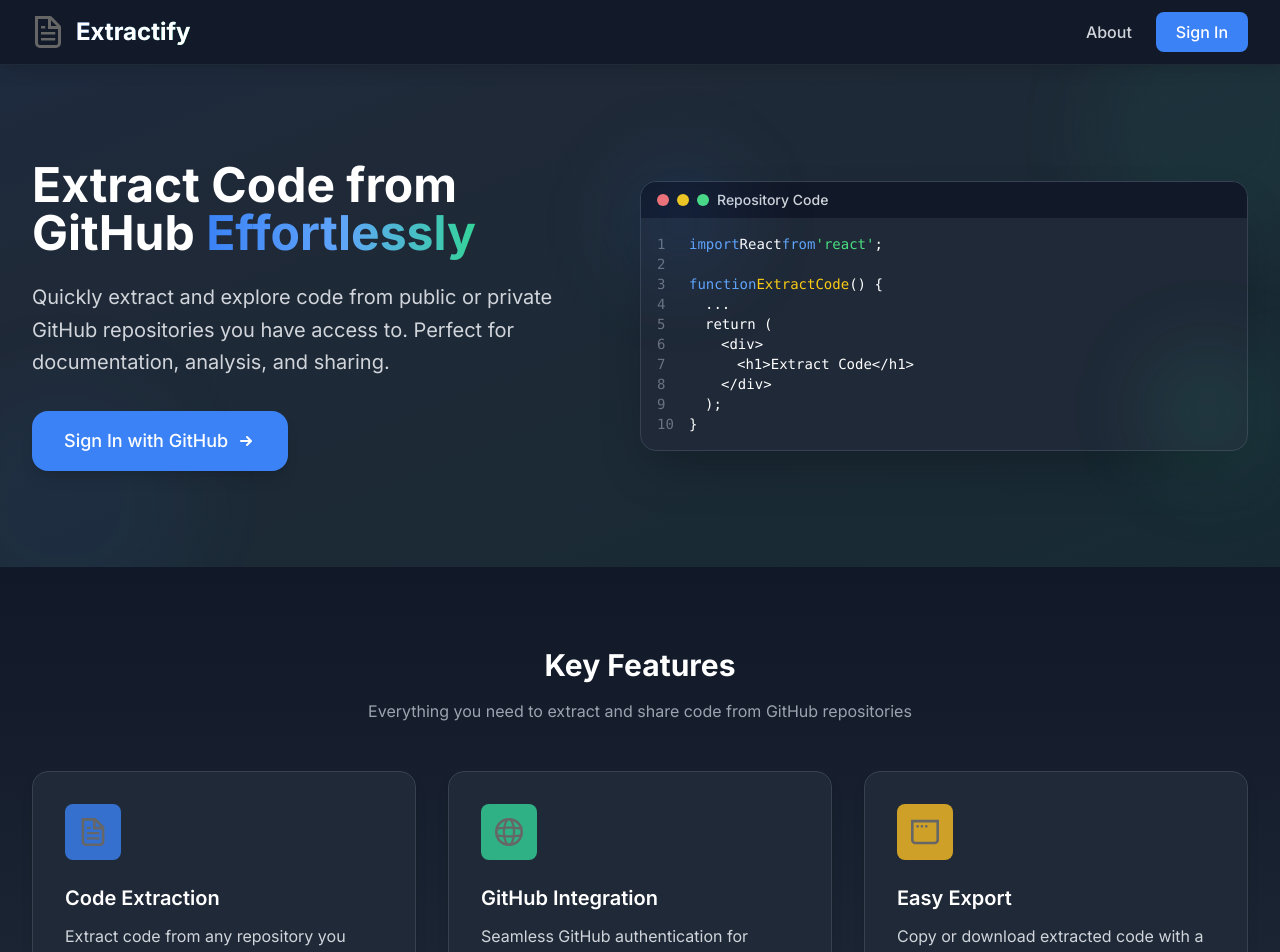
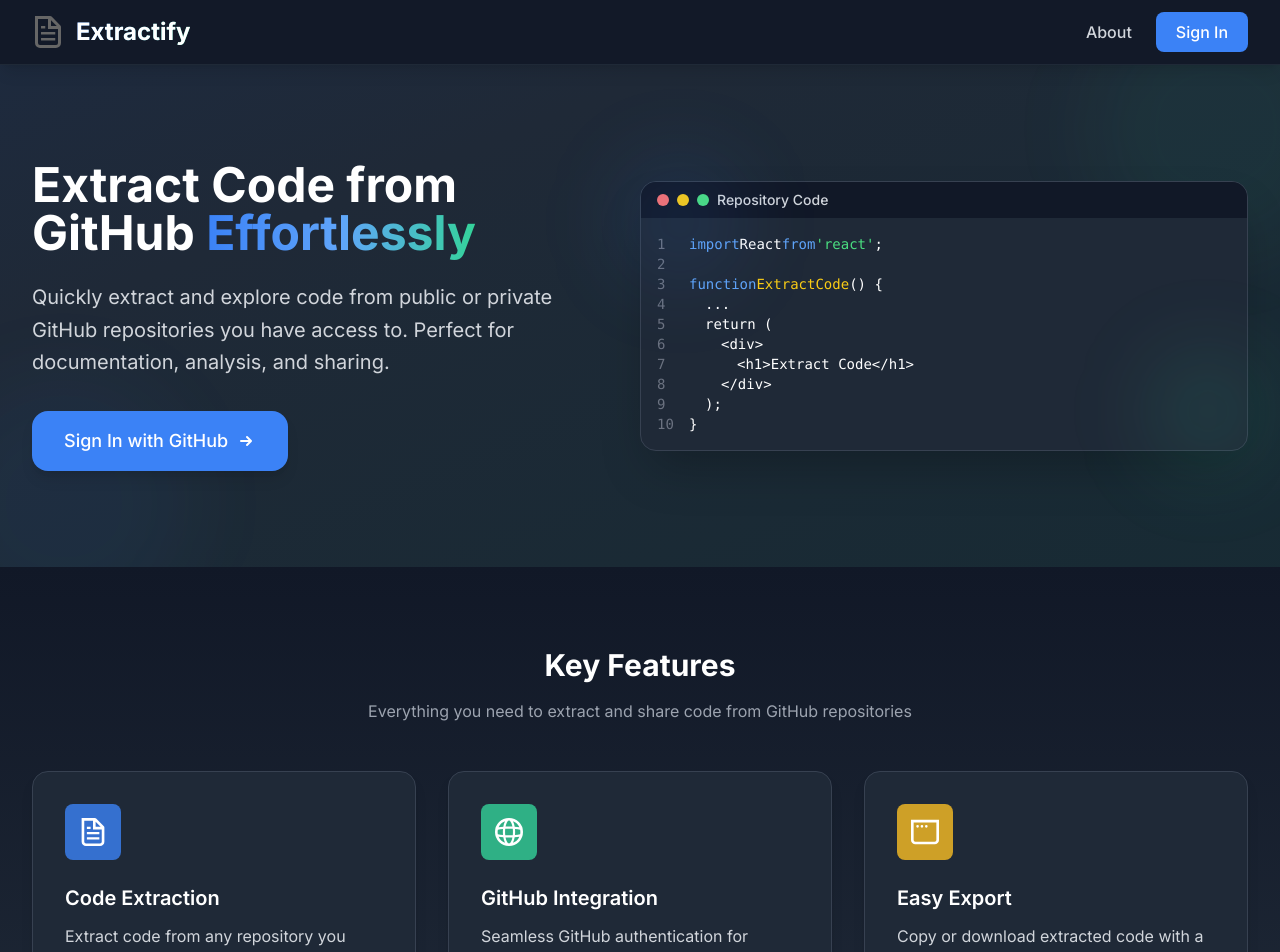
Before and after one commit to P541M/extractify, a Next.js app: page / in a window 1280 px wide. Shown: the top 952 px of the page. Built offline with nearby package versions, Linux system fonts and the light colour scheme; no server answers.

Commit message:
made icons white on landing page

```diff
--- a/src/pages/index.tsx
+++ b/src/pages/index.tsx
@@ -234,7 +234,7 @@
                   alt="Code Files"
                   width={28}
                   height={28}
-                  className="transition-transform duration-300 group-hover:scale-110"
+                  className="transition-transform duration-300 group-hover:scale-110 filter brightness-0 invert"
                 />
               </div>
               <h3 className="text-xl font-semibold text-white mb-3 group-hover:text-primary transition-colors duration-300">
@@ -252,7 +252,7 @@
                   alt="GitHub"
                   width={28}
                   height={28}
-                  className="transition-transform duration-300 group-hover:scale-110"
+                  className="transition-transform duration-300 group-hover:scale-110 filter brightness-0 invert"
                 />
               </div>
               <h3 className="text-xl font-semibold text-white mb-3 group-hover:text-secondary transition-colors duration-300">
@@ -270,7 +270,7 @@
                   alt="Output"
                   width={28}
                   height={28}
-                  className="transition-transform duration-300 group-hover:scale-110"
+                  className="transition-transform duration-300 group-hover:scale-110 filter brightness-0 invert"
                 />
               </div>
               <h3 className="text-xl font-semibold text-white mb-3 group-hover:text-accent transition-colors duration-300">
```
